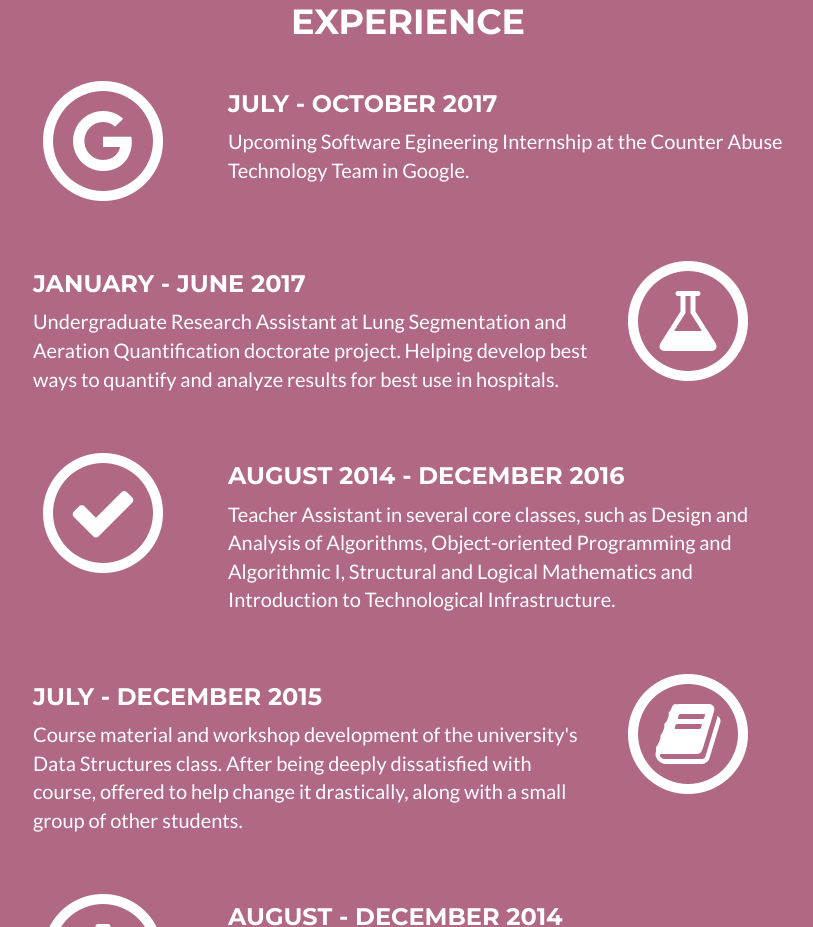
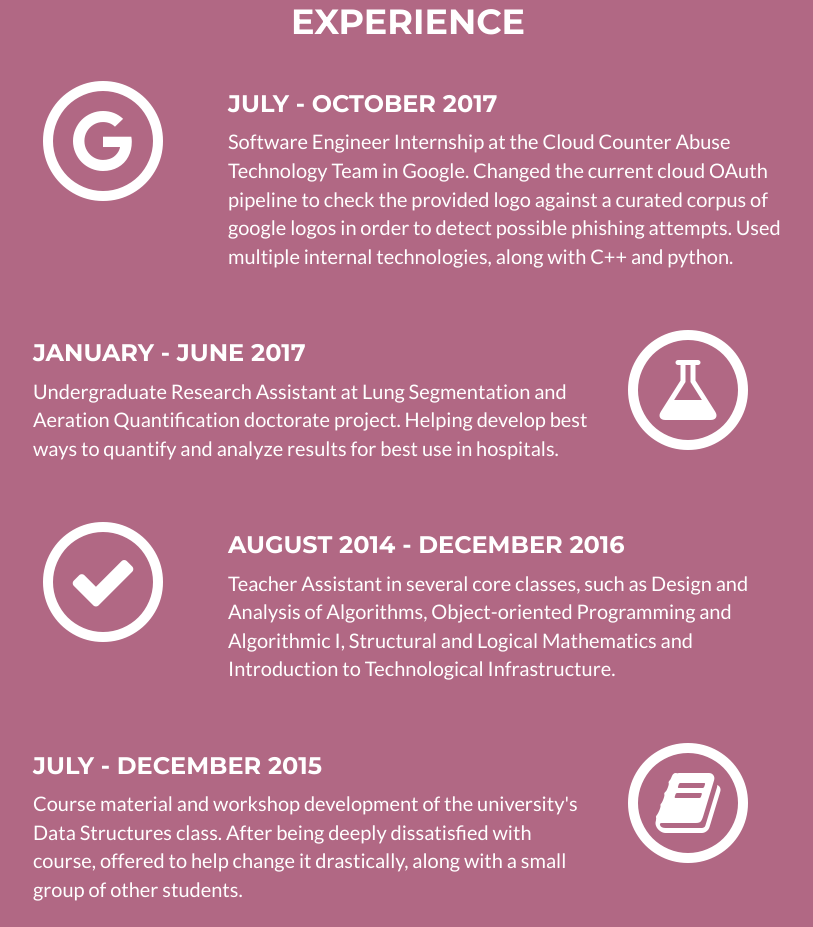
Before and after one commit to cgarciahdez/cgarciahdez.github.io, a website: page index.html in a window 1280 px wide. Shown: the part 3216-4143 px from the top of the page, without its empty margins (232-1045 px from the left). Drawn offline with nearby package versions, Linux system fonts and the light colour scheme.

Commit message:
Update index.html

```diff
--- a/index.html
+++ b/index.html
@@ -369,7 +369,9 @@
                 <div class="col-md-6">
                     <h3>July - October 2017</h3>
                     <p>
-                    Upcoming Software Egineering Internship at the Counter Abuse Technology Team in Google.
+                    Software Engineer Internship at the Cloud Counter Abuse Technology Team in Google.
+
+                    Changed the current cloud OAuth pipeline to check the provided logo against a curated corpus of google logos in order to detect possible phishing attempts. Used multiple internal technologies, along with C++ and python.
                     </p>
                 </div>
             </div>
```
